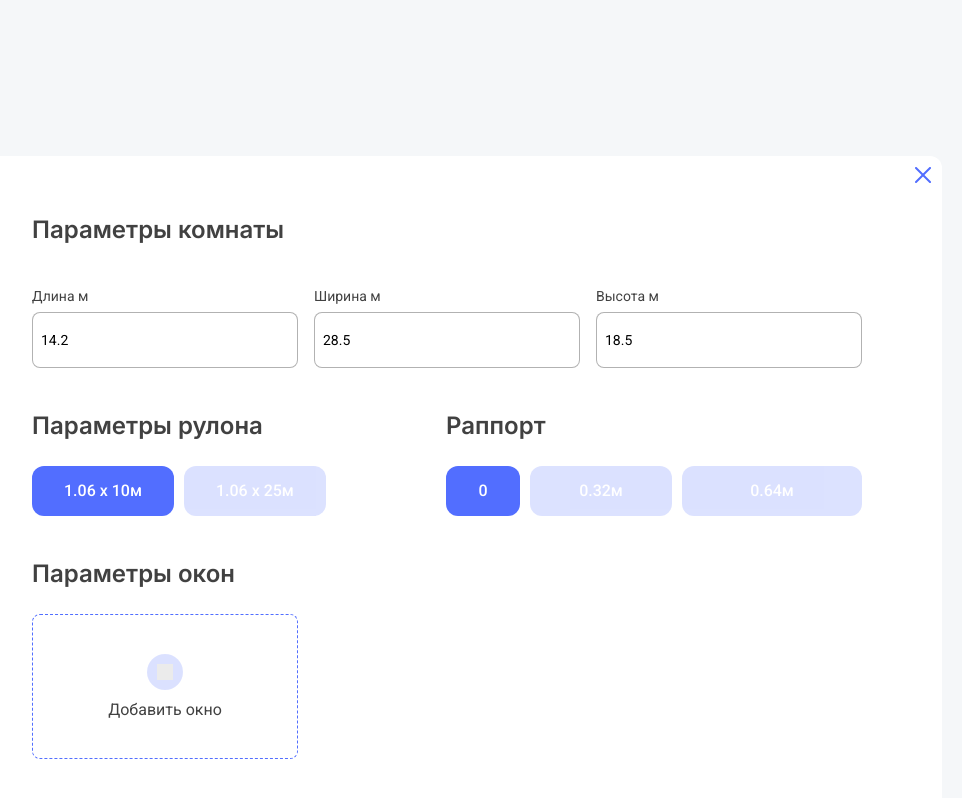
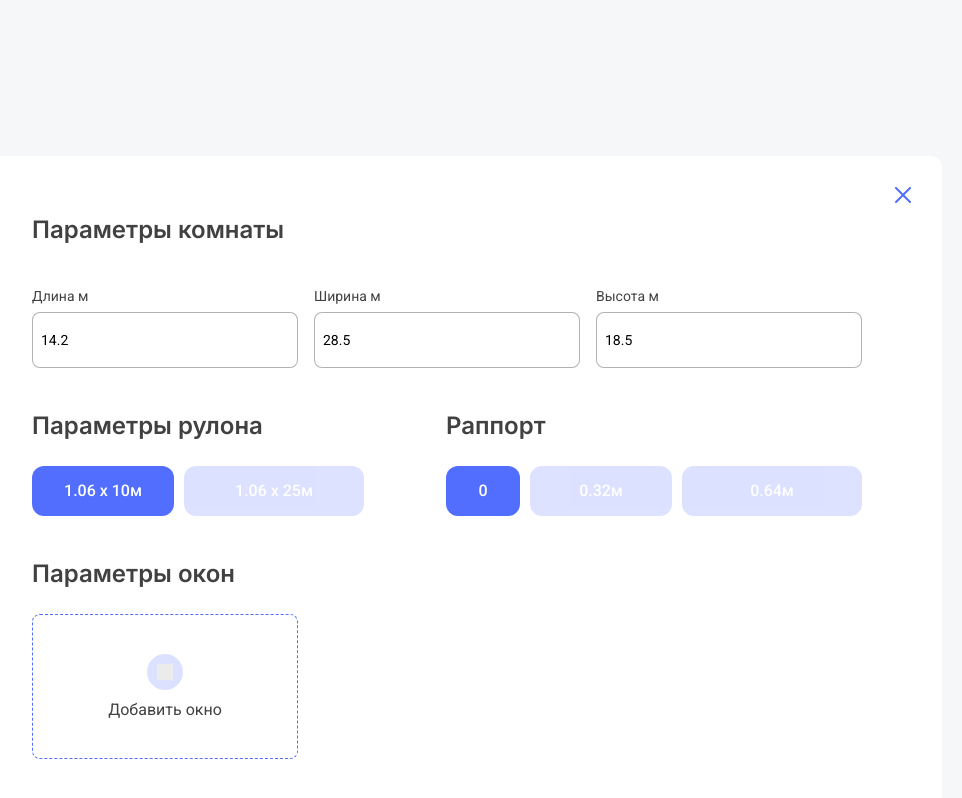
Before and after one commit to Licrua/wallpaperCalculator, a React (Vite) app: page / in a window 1280 px wide. Both pictures are taken after a click on the button "Начать расчет материалов". Shown: the whole page, without its empty margins (193-1155 px from the left). Built offline with nearby package versions, Linux system fonts and the light colour scheme; grey boxes are pictures that could not be loaded.

Commit message:
parametsBlock created

```diff
--- a/src/components/form/Form.tsx
+++ b/src/components/form/Form.tsx
@@ -7,8 +7,6 @@ import ResultsSection from "./ResultSection";
 import Button from "../general/Button";
 import { rollSizes } from "../../data/rollSizes";
 import { rapports } from "../../data/rapports";
-// import { calculateMaterials } from "../../utils/calculateMaterials";
-// import handleInputChange from "../../utils/handleInputChange";
 import FeedbackForm from "../feedback/Feedback";
 import { calculateMaterials } from "../../utils/calculateMaterials";
 import handleInputChange from "../../utils/handleInputChange";
@@ -17,7 +15,9 @@ function Form() {
   const [room, setRoom] = useState({ length: "14.2", width: "28.5", height: "18.5" });
   const [windows, setWindows] = useState<{ id: number; height: string; width: string }[]>([]);
   const [doors, setDoors] = useState<{ id: number; height: string; width: string }[]>([]);
-  const [rollSize, setRollSize] = useState(rollSizes[0]);
+  const [rollSize, setRollSize] = useState(Object.keys(rollSizes)[0]);
+  console.log("rollSize", rollSize);
+
   const [rapport, setRapport] = useState(Object.keys(rapports)[0]);
   const [isFormShow, setIsFormShow] = useState(false);
   const [results, setResults] = useState<{
@@ -47,7 +47,7 @@ function Form() {
     });
     setWindows([]);
     setDoors([]);
-    setRollSize(rollSizes[0]);
+    setRollSize(Object.keys(rollSizes)[0]);
     setRapport(Object.keys(rapports)[0]);
     setResults(null);
   };
--- /dev/null
+++ b/src/components/form/ParameterBlock.tsx
@@ -0,0 +1,32 @@
+import styles from "@/styles/form/rollParams.module.css";
+import Button from "../general/Button";
+
+type ParameterBlockProps = {
+  title: string;
+  data: Record<string, string>;
+  activeValue: string;
+  setValue: (value: string) => void;
+};
+
+function ParameterBlock({ title, data, activeValue, setValue }: ParameterBlockProps) {
+  return (
+    <div className={styles.parametrs}>
+      <h2 className={styles.title}>{title}</h2>
+      <div className={styles.buttonsGroup}>
+        {Object.entries(data).map(([size, className]) => (
+          <Button
+            key={size}
+            type="button"
+            className={styles[className]}
+            isActive={activeValue === size}
+            onClick={() => setValue(size)}
+          >
+            {size}
+          </Button>
+        ))}
+      </div>
+    </div>
+  );
+}
+
+export default ParameterBlock;
--- a/src/components/form/RollParams.tsx
+++ b/src/components/form/RollParams.tsx
@@ -1,7 +1,62 @@
+// import styles from "@/styles/form/rollParams.module.css";
+// import { rollSizes } from "../../data/rollSizes";
+// import { rapports } from "../../data/rapports";
+// import Button from "../general/Button";
+
+// type Props = {
+//   rollSize: string;
+//   setRollSize: (size: string) => void;
+//   rapport: string;
+//   setRapport: (size: string) => void;
+// };
+
+// function RollParameters({ rollSize, setRollSize, rapport, setRapport }: Props) {
+//   return (
+//     <section>
+//       <div className={styles.metrics}>
+//         <div className={styles.parametrs}>
+//           <h2 className={styles.title}>Параметры рулона</h2>
+//           <div className={styles.buttonsGroup}>
+//             {Object.keys(rollSizes).map(([size, className]) => (
+//               <Button
+//                 className={styles[className]}
+//                 type="button"
+//                 key={size}
+//                 isActive={rollSize === size}
+//                 onClick={() => setRollSize(size)}
+//               >
+//                 {size}
+//               </Button>
+//             ))}
+//           </div>
+//         </div>
+//         <div className={styles.parametrs}>
+//           <h2 className={styles.title}>Раппорт</h2>
+//           <div className={styles.buttonsGroup}>
+//             {Object.entries(rapports).map(([size, className]) => (
+//               <Button
+//                 type="button"
+//                 className={styles[className]}
+//                 key={size}
+//                 isActive={rapport === size}
+//                 onClick={() => setRapport(size)}
+//               >
+//                 {size}
+//               </Button>
+//             ))}
+//           </div>
+//         </div>
+//       </div>
+//     </section>
+//   );
+// }
+
+// export default RollParameters;
+
 import styles from "@/styles/form/rollParams.module.css";
 import { rollSizes } from "../../data/rollSizes";
 import { rapports } from "../../data/rapports";
-import Button from "../general/Button";
+import ParameterBlock from "./ParameterBlock";
 
 type Props = {
   rollSize: string;
@@ -14,37 +69,19 @@ function RollParameters({ rollSize, setRollSize, rapport, setRapport }: Props) {
   return (
     <section>
       <div className={styles.metrics}>
-        <div className={styles.parametrs}>
-          <h2 className={styles.title}>Параметры рулона</h2>
-          <div className={styles.buttonsGroup}>
-            {rollSizes.map((size) => (
-              <Button
-                type="button"
-                key={size}
-                isActive={rollSize === size}
-                onClick={() => setRollSize(size)}
-              >
-                {size}
-              </Button>
-            ))}
-          </div>
-        </div>
-        <div className={styles.parametrs}>
-          <h2 className={styles.title}>Раппорт</h2>
-          <div className={styles.buttonsGroup}>
-            {Object.entries(rapports).map(([size, className]) => (
-              <Button
-                type="button"
-                className={styles[className]}
-                key={size}
-                isActive={rapport === size}
-                onClick={() => setRapport(size)}
-              >
-                {size}
-              </Button>
-            ))}
-          </div>
-        </div>
+        <ParameterBlock
+          title="Параметры рулона"
+          data={rollSizes}
+          activeValue={rollSize}
+          setValue={setRollSize}
+        />
+
+        <ParameterBlock
+          title="Раппорт"
+          data={rapports}
+          activeValue={rapport}
+          setValue={setRapport}
+        />
       </div>
     </section>
   );
--- a/src/components/form/RoomParams.tsx
+++ b/src/components/form/RoomParams.tsx
@@ -13,7 +13,7 @@ function RoomParameters({ room, handleInputChange, setRoom }: Props) {
   return (
     <section>
       <h2 className={styles.title}>Параметры комнаты</h2>
-      <Cross onClick={handlerReset} styles={{ position: "absolute", top: "10px", right: "10px" }} />
+      <Cross onClick={handlerReset} styles={{ position: "absolute", top: "30px", right: "30px" }} />
       <div className={styles.grid}>
         {Object.keys(room).map((key, index) => (
           <label key={key} className={styles.label}>
--- a/src/data/rollSizes.ts
+++ b/src/data/rollSizes.ts
@@ -1 +1,4 @@
-export const rollSizes: string[] = ["1.06 x 10м", "1.06 x 25м"];
+export const rollSizes: Record<string, string> = {
+  "1.06 x 10м": "medium",
+  "1.06 x 25м": "large",
+};
--- a/src/styles/form/rollParams.module.css
+++ b/src/styles/form/rollParams.module.css
@@ -54,6 +54,8 @@
   color: #fff;
 }
 
+
+
 @media (max-width: 850px) {
   .metrics {
     display: flex;
```
